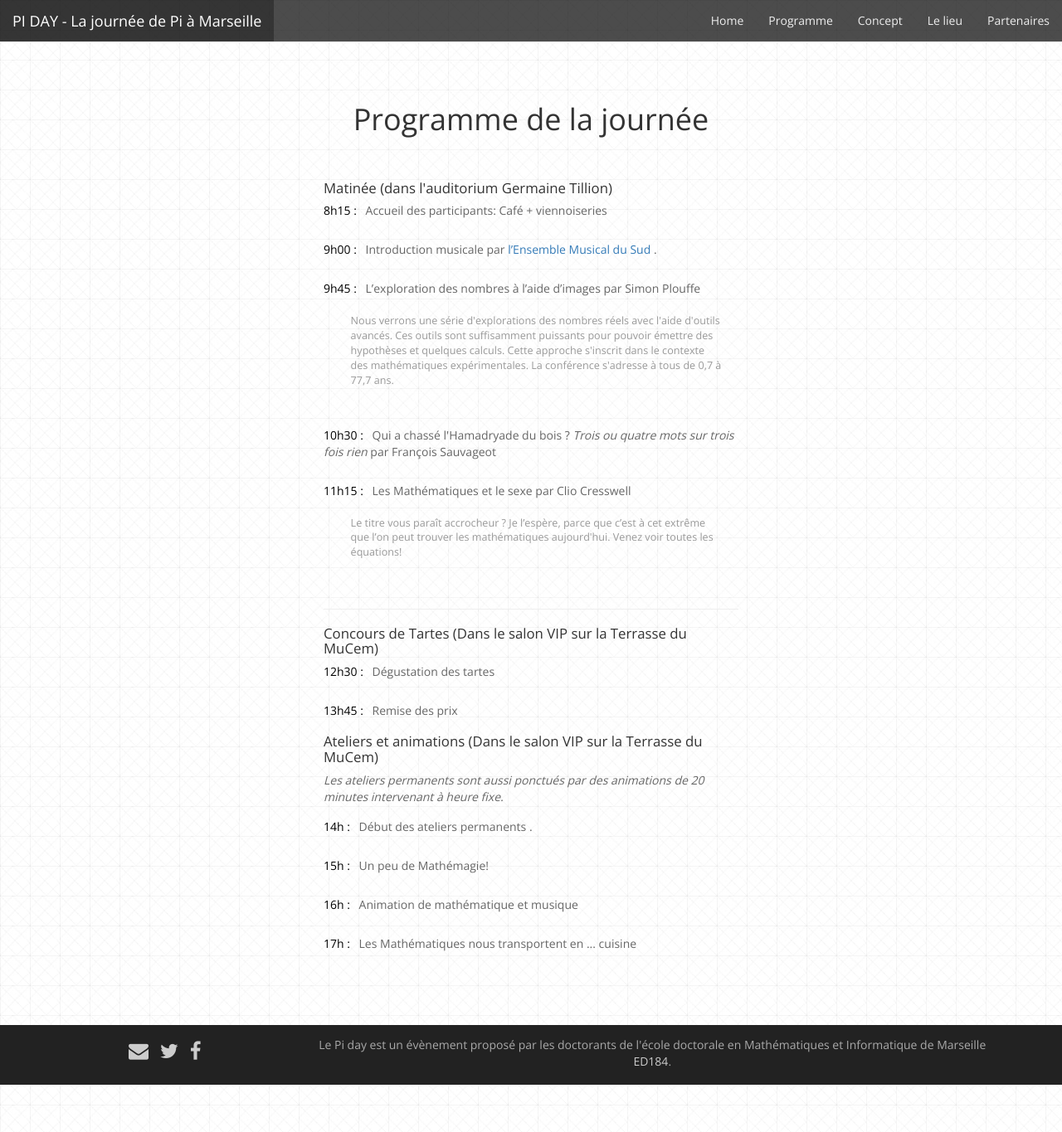
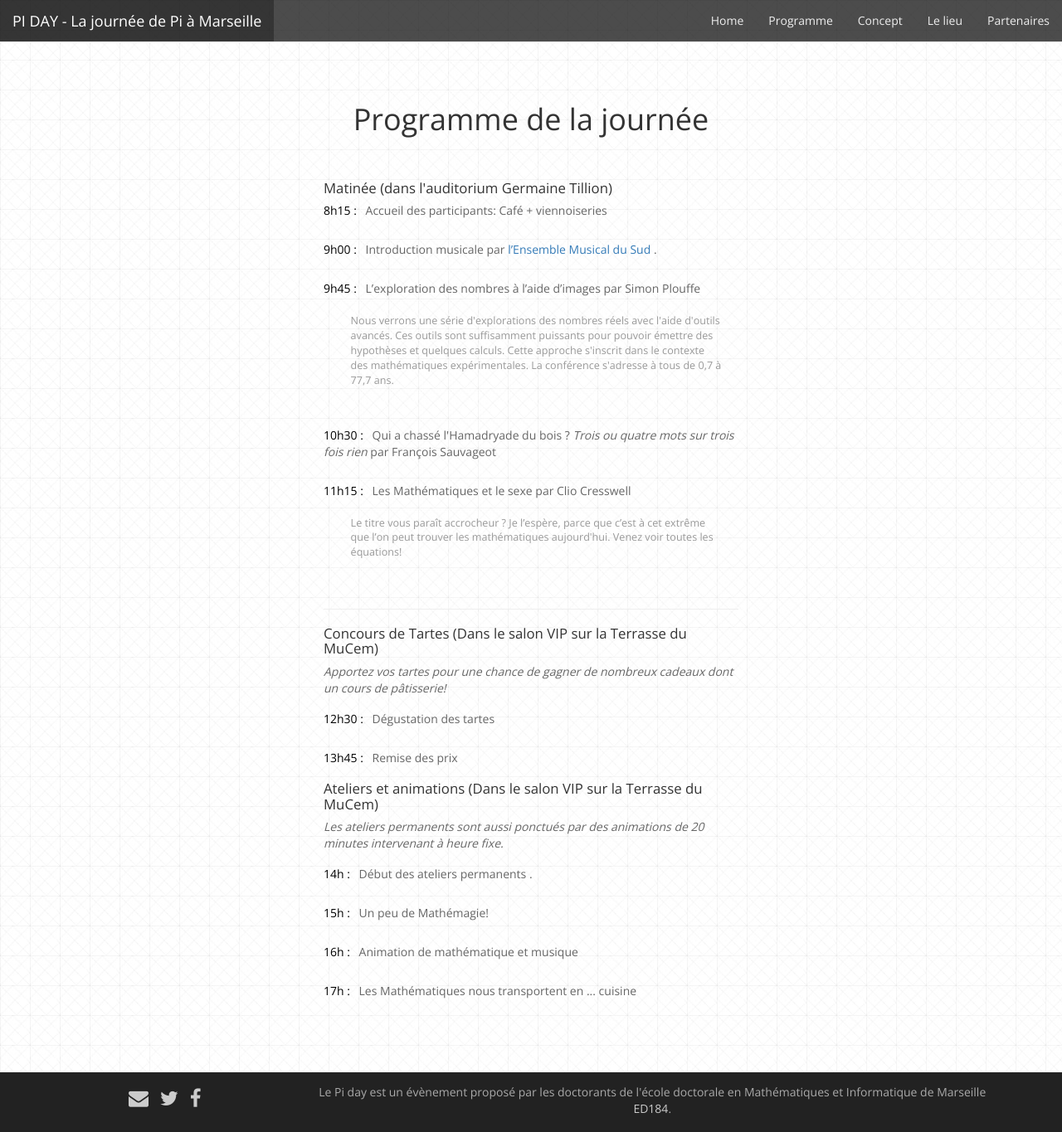
Before and after one commit to Piday/piday.github.io, a Jekyll site: the page built from programme.html, in a window 1280 px wide and 1365 px high. Shown: the whole window at 83% size. Built offline with Jekyll 4.4.1, drawn with Linux system fonts in a browser that asks for light colours; nearby versions of some CDN libraries; Markdown is read by kramdown in place of the engine named in the settings.

Commit message:
concours de tartes

```diff
--- a/programme.html
+++ b/programme.html
@@ -48,6 +48,7 @@ permalink: /Programme/
       <hr>
       <h3 class = "programme">Concours de Tartes (Dans le salon VIP sur la Terrasse du MuCem)</h3>
       <ul class = "programme">
+		<li><em>Apportez vos tartes pour une chance de gagner de nombreux cadeaux dont un cours de pâtisserie!</em></li>
         <li>
           <p>
           <a class = "horaire" name = "tartes">12h30 :</a> Dégustation des tartes
```
